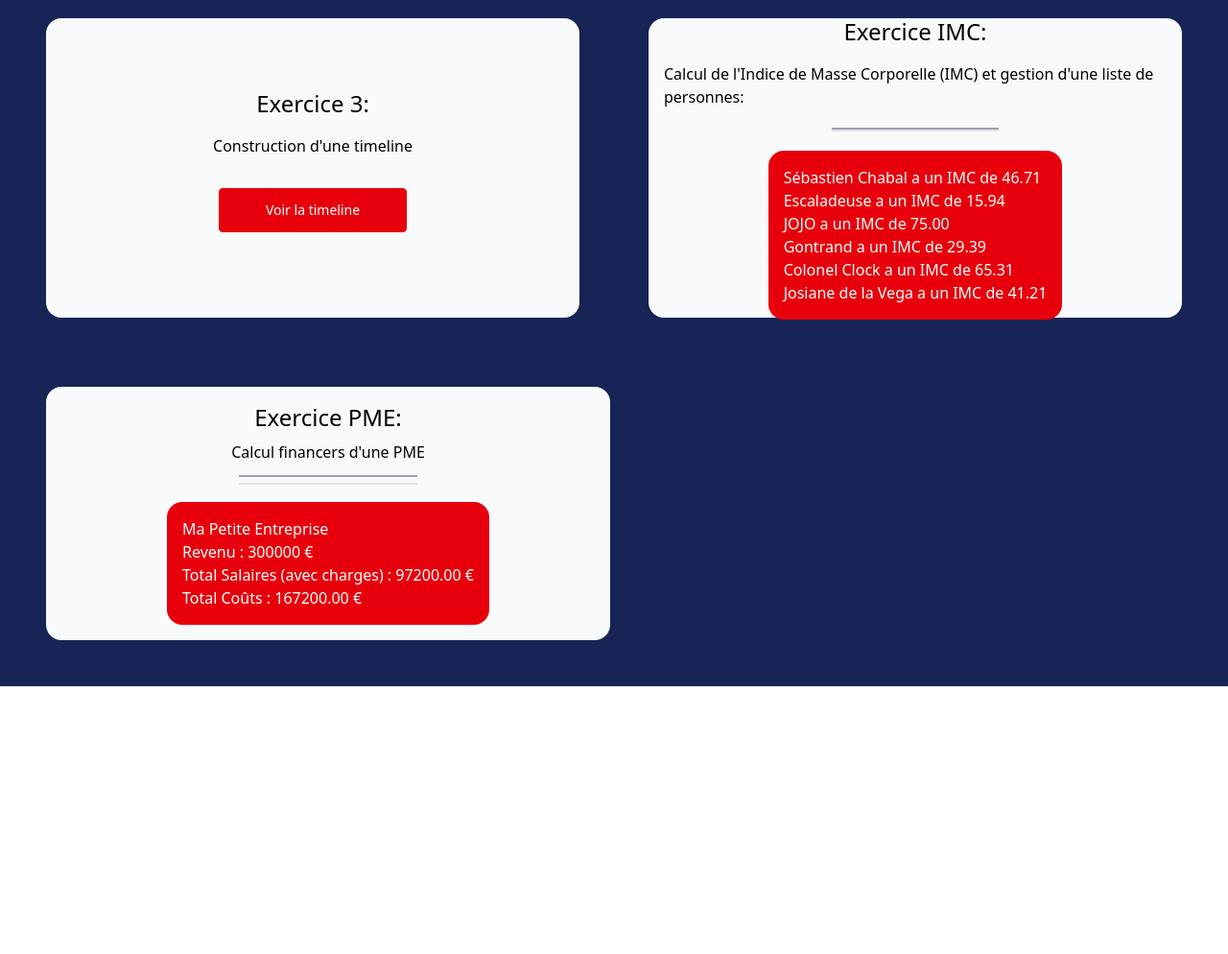
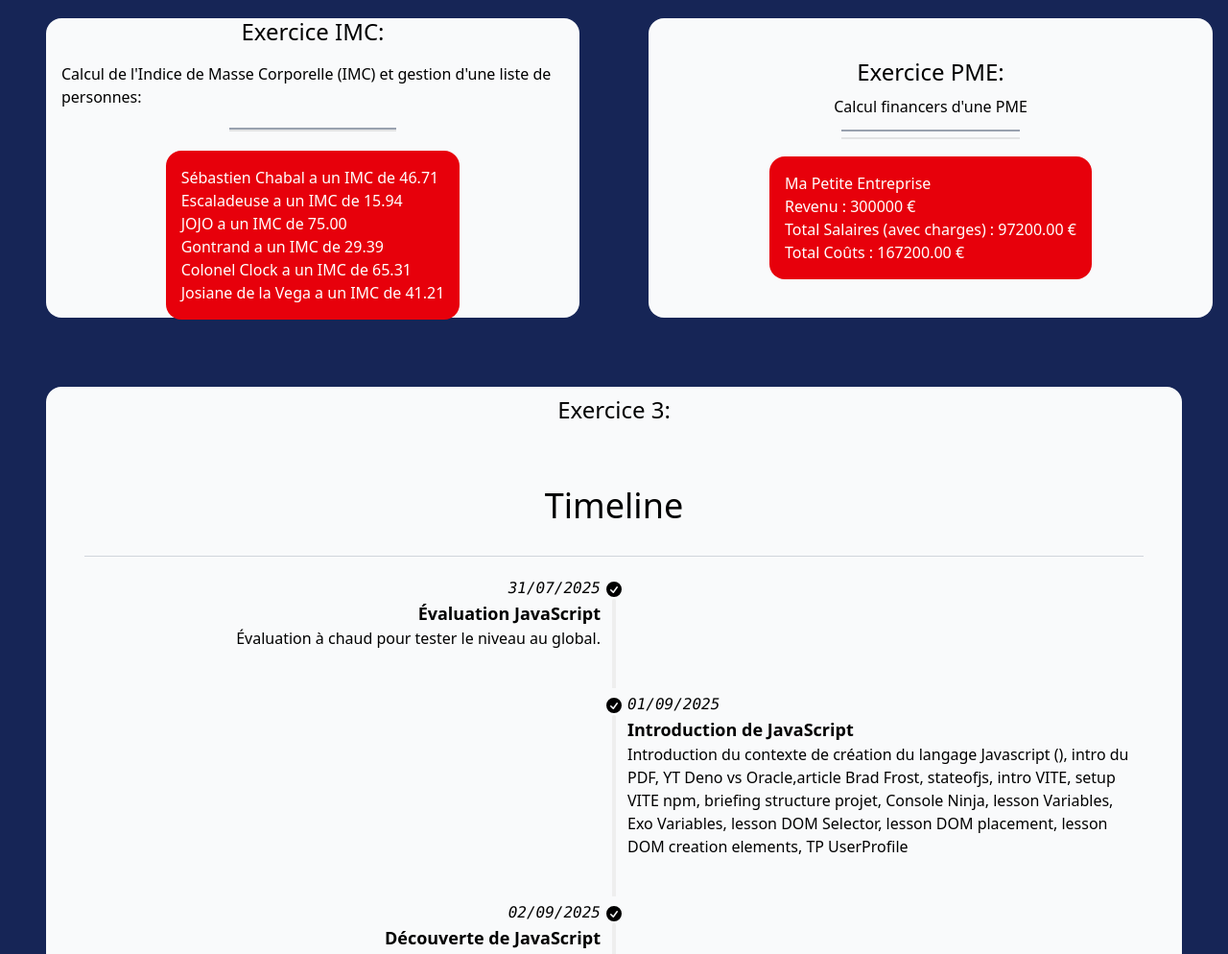
Before and after one commit to Siixo/exos_js, a website built with Vite: page index.html in a window 1280 px wide. Shown: the part 1333-2327 px from the top of the page at 96% size. Before the commit the page ends 2048 px from the top, so only its background shows below. Built offline with nearby package versions, Linux system fonts and the light colour scheme.

Commit message:
Modifications pour rendre le site statique

```diff
--- a/index.html
+++ b/index.html
@@ -73,21 +73,7 @@
               Clear
             </button>
           </div>
-          <!-- Exercice 3 -->
-          <div
-            class="card h-78 rounded-2xl bg-gray-50 flex flex-col m-4 p-2 justify-center items-center gap-4"
-          >
-            <h1 class="text-2xl">Exercice 3:</h1>
-            <h2 class="">Construction d'une timeline</h2>
-            <a href="/src/exos/html/timeline.html">
-              <button
-                id="timelineButton"
-                class="inline-block rounded-sm border border-red-600 bg-red-600 px-12 py-3 m-4 text-sm font-medium text-white hover:bg-red-600/50 hover:text-red-600 focus:ring-3 focus:outline-hidden hover:cursor-pointer"
-              >
-                Voir la timeline
-              </button>
-            </a>
-          </div>
+
           <!-- Exercice IMC -->
           <div>
             <div
@@ -109,7 +95,7 @@
           <!-- Exercice PME -->
           <div>
             <div
-              class="card h-auto rounded-2xl bg-gray-50 flex flex-col m-4 p-4 justify-center items-center gap-2 w-full"
+              class="card h-78 rounded-2xl bg-gray-50 flex flex-col m-4 p-4 justify-center items-center gap-2 w-full"
             >
               <h1 class="text-2xl">Exercice PME:</h1>
               <h2 class="">Calcul financers d'une PME</h2>
@@ -122,10 +108,39 @@
               </div>
             </div>
           </div>
+          <!-- Exercice Timeline -->
+          <div
+            class="card h-auto rounded-2xl bg-gray-50 flex flex-col m-4 p-2 justify-center items-center gap-4 col-span-2"
+          >
+            <h1 class="text-2xl">Exercice 3:</h1>
+            <input id="drawer-toggle" type="checkbox" class="drawer-toggle" />
+            <div class="drawer-content flex flex-col min-h-screen">
+              <!-- <h1 class="text-center text-4xl font-bold mb-4">Timeline</h1> -->
+              <!-- Main Content -->
+              <main
+                class="flex-1 container mx-auto px-4 sm:px-6 lg:px-8 py-6 sm:py-8"
+              >
+                <h1 class="text-4xl text-center p-4 text-black mb-4">
+                  Timeline
+                </h1>
+                <span class="flex items-center mb-4">
+                  <span class="h-px flex-1 bg-gray-300"></span>
+                </span>
+
+                <!-- La timeline sera générée ici avec ce composant DaisyUI ⬇️ -->
+                <!-- https://daisyui.com/components/timeline/#timeline-with-icon-snapped-to-the-start -->
+                <ul
+                  id="timeline"
+                  class="timeline timeline-snap-icon max-md:timeline-compact timeline-vertical"
+                ></ul>
+              </main>
+            </div>
+          </div>
         </div>
       </div>
     </main>
     <footer id="footer"></footer>
     <script type="module" src="/src/main.js"></script>
+    <script type="module" src="/src/exos/js/timelineFill.js"></script>
   </body>
 </html>
```
Also changed, not shown: 1 other file.
